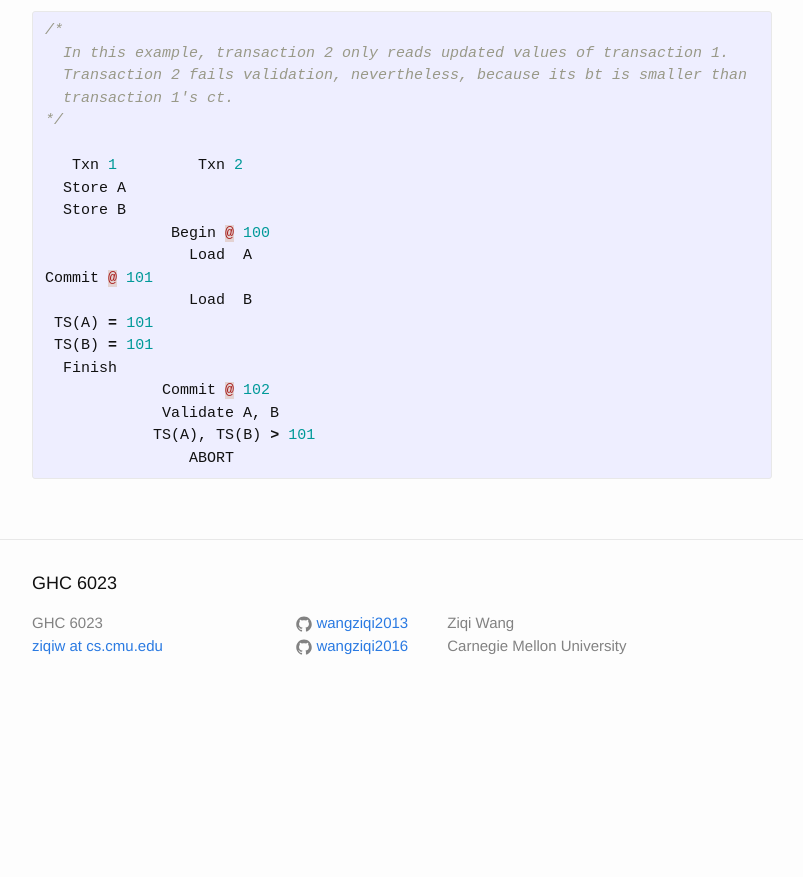
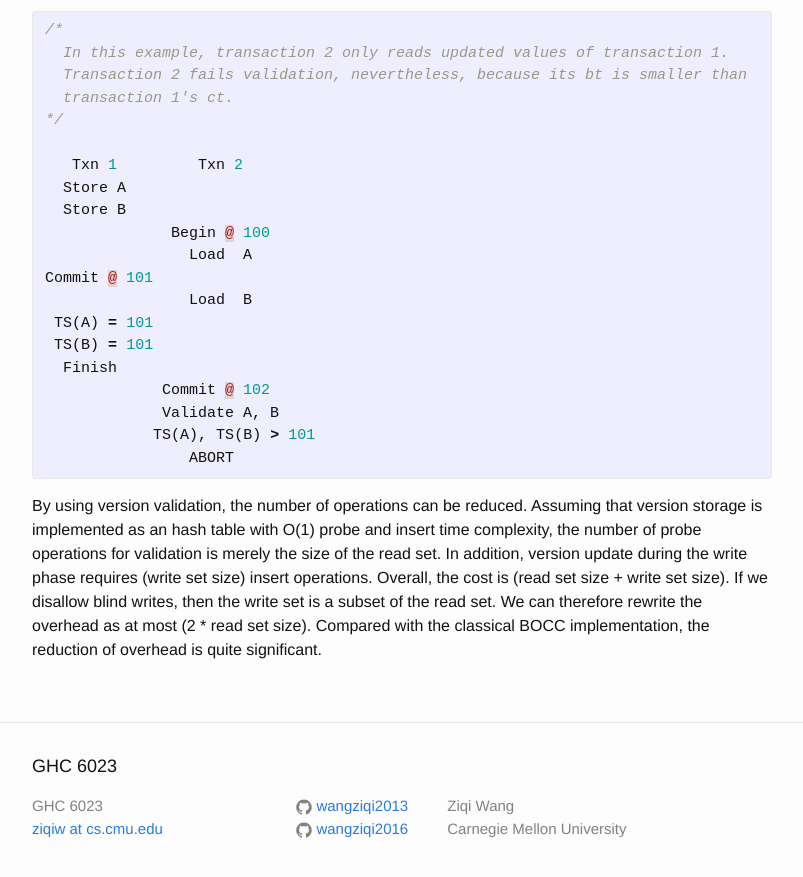
Before and after one commit to wangziqi2013/wangziqi2013.github.io, a Jekyll site: the page built from _posts/2018-03-20-Improving-the-Perf-of-OCC-Algo-through-TS-and-Ver.markdown, in a window 1280 px wide and 900 px high, scrolled down 2847 px. Shown: the top 877 px of the window, without its empty margins (238-1041 px from the left). Built offline with Jekyll 4.4.1, drawn with Linux system fonts in a browser that asks for light colours; before the commit the page ends 3564 px from its top, so only the background shows below that; some of the changed text lies outside the part shown.

Commit message:
Adding simple overhead analysis

```diff
--- a/_posts/2018-03-20-Improving-the-Perf-of-OCC-Algo-through-TS-and-Ver.markdown
+++ b/_posts/2018-03-20-Improving-the-Perf-of-OCC-Algo-through-TS-and-Ver.markdown
@@ -72,7 +72,7 @@ In the above example, both transaction 1 and 2 commit successfully. A cycle cons
 can be identified. One is 1->2 RAW on data item A, another is 2->1 WAR on data item B. The crux of the undetected
 conflict is that, if ct is obtained "too early", i.e. before updated values of data items are written back, then risks
 are that new transactions may begin without being aware of the ongoing write phase. **The atomic fetch-and-increment to
-obtain ct can be thought of a contract which guarantees that after this point, read operations to any data item
+obtain ct can be thought of as a contract which guarantees that after this point, read operations to any data item
 in the write set must return the updated value (till the next overwrite)**. Failing to observe this contract
 will result in new transactions not being able to read the most up-to-date value although in has been logically committed.
 
@@ -115,3 +115,11 @@ Commit @ 101
             TS(A), TS(B) > 101
                 ABORT
 {% endhighlight %}
+
+By using version validation, the number of operations can be reduced. Assuming that version storage
+is implemented as an hash table with O(1) probe and insert time complexity, the number of probe operations
+for validation is merely the size of the read set. In addition, version update during the write phase requires
+(write set size) insert operations. Overall, the cost is (read set size + write set size). If we disallow blind
+writes, then the write set is a subset of the read set. We can therefore rewrite the overhead as at
+most (2 * read set size). Compared with the classical BOCC implementation, the reduction of overhead is
+quite significant.
```
